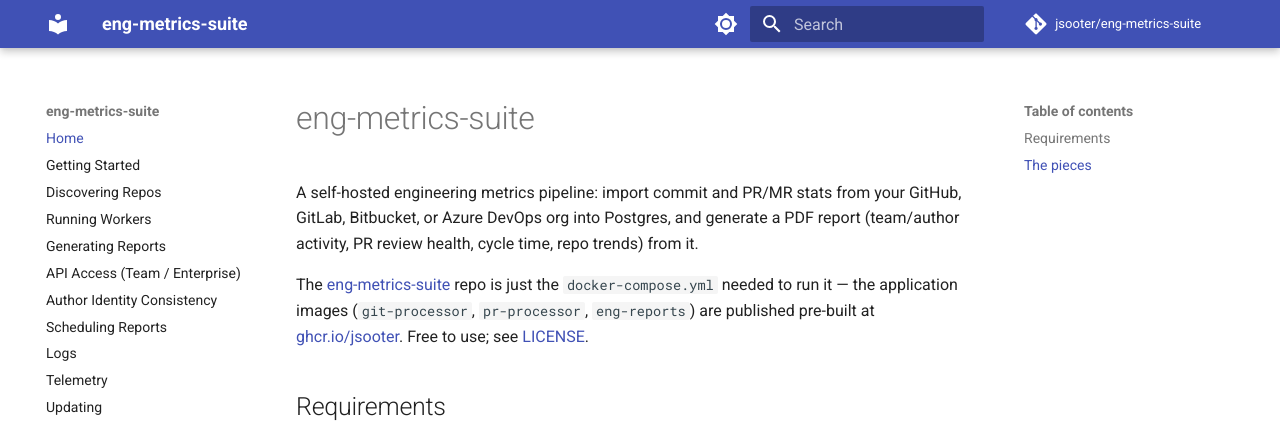
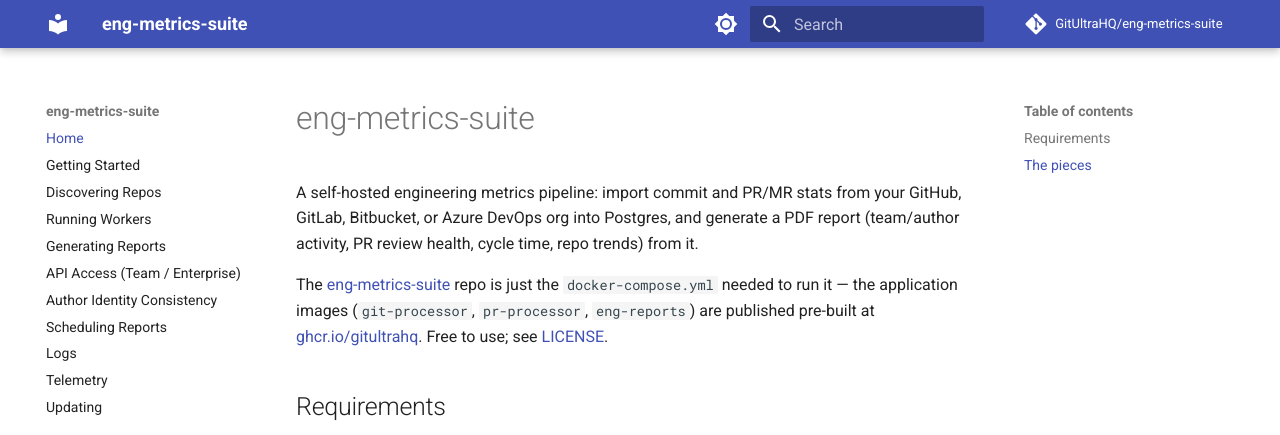
Before and after one commit to jsooter/eng-metrics-docs, an MkDocs documentation site: the page built from docs/index.md, in a window 1280 px wide. Shown: the top 435 px of the page. Built offline with MkDocs 1.6.1 and Material for MkDocs 9.7.7, drawn with Linux system fonts in a browser that asks for light colours; comment, search, counter and statistics services are not loaded.

Commit message:
Update image/repo/docs references for GitUltraHQ org migration
Also updates site_url since the Pages URL itself moves with the org
(jsooter.github.io/eng-metrics-docs -> gitultrahq.github.io/...).

Co-Authored-By: Claude Sonnet 5 <noreply@anthropic.com>

```diff
--- a/docs/index.md
+++ b/docs/index.md
@@ -5,11 +5,11 @@ from your GitHub, GitLab, Bitbucket, or Azure DevOps org into Postgres,
 and generate a PDF report (team/author activity, PR review health, cycle
 time, repo trends) from it.
 
-The [eng-metrics-suite](https://github.com/jsooter/eng-metrics-suite) repo
+The [eng-metrics-suite](https://github.com/GitUltraHQ/eng-metrics-suite) repo
 is just the `docker-compose.yml` needed to run it — the application
 images (`git-processor`, `pr-processor`, `eng-reports`) are published
-pre-built at [ghcr.io/jsooter](https://github.com/jsooter?tab=packages).
-Free to use; see [LICENSE](https://github.com/jsooter/eng-metrics-suite/blob/master/LICENSE).
+pre-built at [ghcr.io/gitultrahq](https://github.com/GitUltraHQ?tab=packages).
+Free to use; see [LICENSE](https://github.com/GitUltraHQ/eng-metrics-suite/blob/master/LICENSE).
 
 ## Requirements
 
--- a/mkdocs.yml
+++ b/mkdocs.yml
@@ -1,8 +1,8 @@
 site_name: eng-metrics-suite
 site_description: Self-hosted engineering metrics pipeline -- docs
-site_url: https://jsooter.github.io/eng-metrics-docs/
-repo_url: https://github.com/jsooter/eng-metrics-suite
-repo_name: jsooter/eng-metrics-suite
+site_url: https://gitultrahq.github.io/eng-metrics-docs/
+repo_url: https://github.com/GitUltraHQ/eng-metrics-suite
+repo_name: GitUltraHQ/eng-metrics-suite
 
 theme:
   name: material
```
Also changed, not shown: README.md (+2 -2 lines), docs/getting-started.md (+1 -1 lines).
